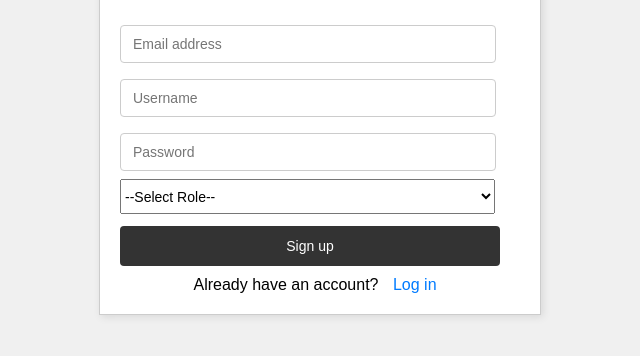
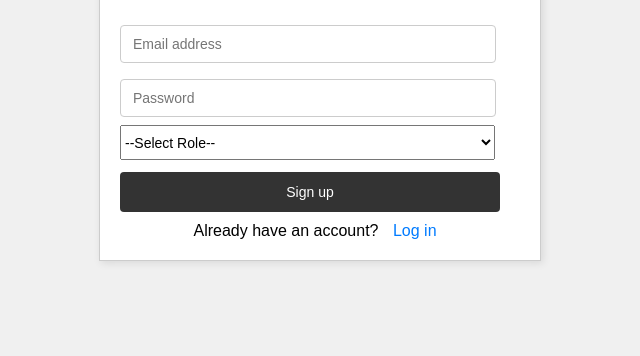
Before and after one commit to Fluffycoal/IT_project1, a plain HTML site: page signup.html in a window 1280 px wide. Shown: the part 150-506 px from the top of the page, without its empty margins (320-960 px from the left). Drawn offline with Linux system fonts and the light colour scheme.

Commit message:
editing the sign up form on the sign up page

```diff
--- a/signup.html
+++ b/signup.html
@@ -73,7 +73,6 @@
   <h2>Don't have an account yet?</h2>
   <form id="signupForm">
     <input type="email" id="email" placeholder="Email address" style="width: 350px; height: 20px; font-size: 14px;" required />
-    <input type="text" id="username" placeholder="Username" style="width: 350px; height: 20px; font-size: 14px;" required />
     <input type="password" id="password" placeholder="Password" style="width: 350px; height: 20px; font-size: 14px;" required />
     <select id="role" style="width: 375px; height: 35px; font-size: 14px;" required >
       <option value="">--Select Role--</option>
```
